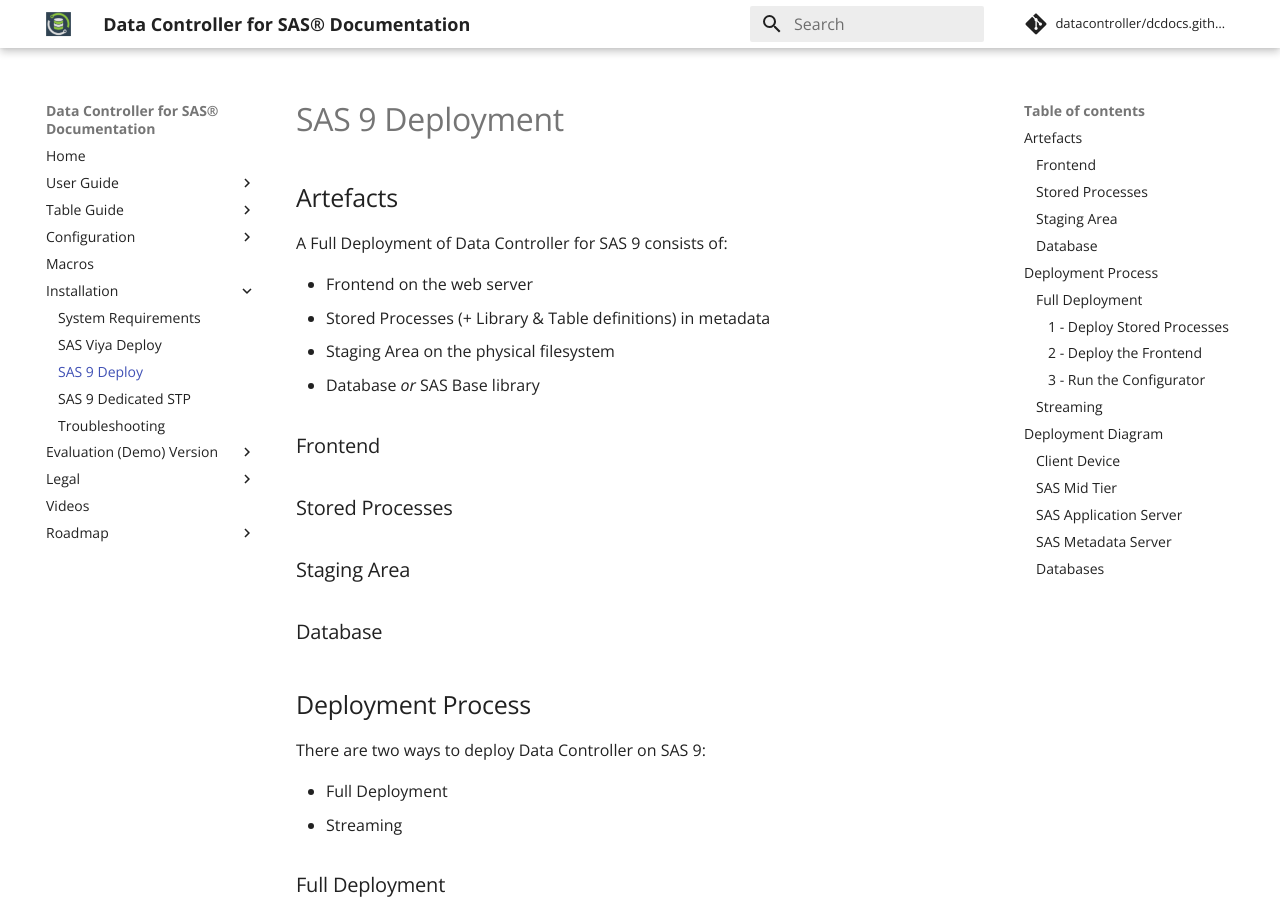
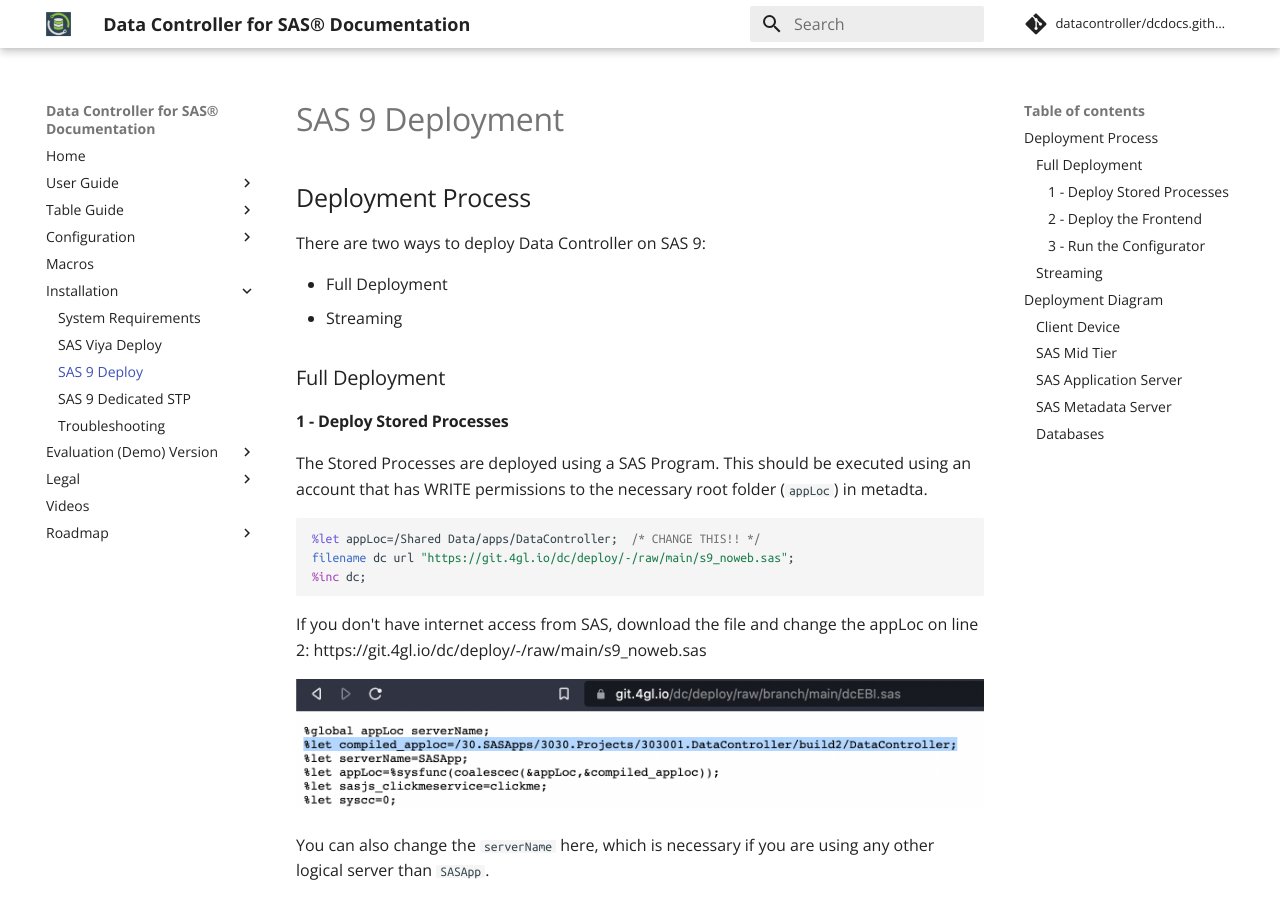
Before and after one commit to datacontroller/docs.datacontroller.io, an MkDocs documentation site: the page built from docs/dci-deploysas9.md, in a window 1280 px wide and 900 px high. Built offline with MkDocs 1.6.1 and Material for MkDocs 9.7.7, drawn with Linux system fonts in a browser that asks for light colours; comment, search, counter and statistics services are not loaded; some of the changed text lies outside the part shown.

Commit message:
chore: automated commit

```diff
--- a/docs/dci-deploysas9.md
+++ b/docs/dci-deploysas9.md
@@ -6,27 +6,6 @@
 ---
 
 # SAS 9 Deployment
-
-## Artefacts
-
-A Full Deployment of Data Controller for SAS 9 consists of:
-
-* Frontend on the web server
-* Stored Processes (+ Library & Table definitions) in metadata
-* Staging Area on the physical filesystem
-* Database _or_ SAS Base library
-
-### Frontend
-
-
-### Stored Processes
-
-
-### Staging Area
-
-
-### Database
-
 
 ## Deployment Process
 
```
Also changed, not shown: other parts of docs/dci-deploysas9.md (+7 -0 lines).
